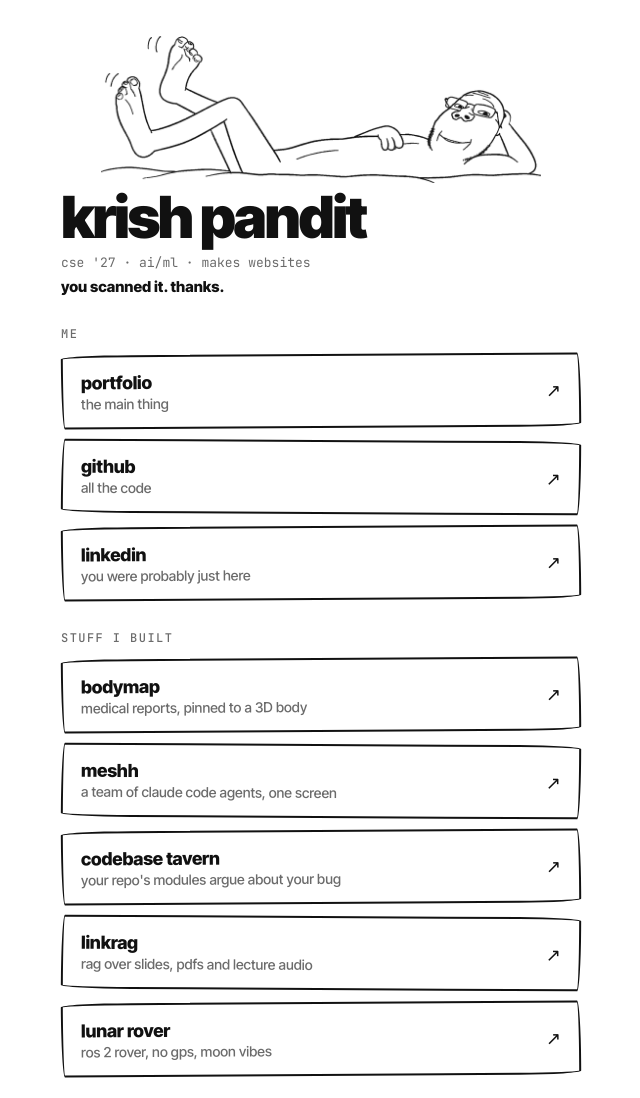
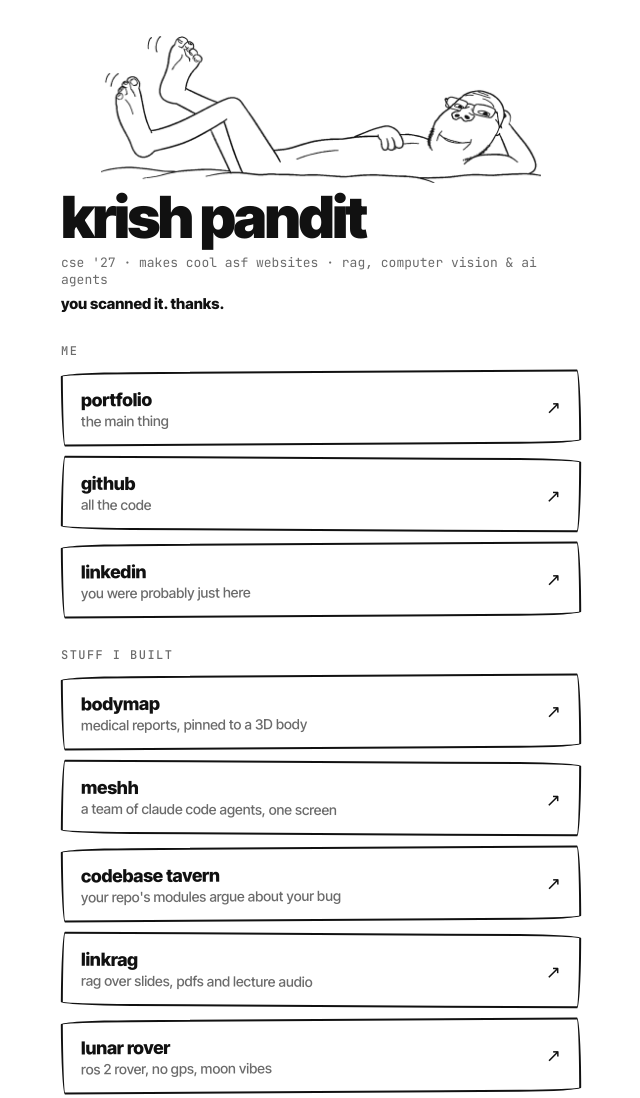
Before and after one commit to m1ssmee/links, a plain HTML site: page index.html in a window 1280 px wide. Shown: the top 1098 px of the page, without its empty margins (319-959 px from the left). Drawn offline with Linux system fonts and the light colour scheme.

Commit message:
Update tagline
Co-Authored-By: Claude Opus 5.5 <noreply@anthropic.com>
Claude-Session: https://claude.ai/code/session_01W6MEQqt5Gx6gcB2cWWSTga

```diff
--- a/index.html
+++ b/index.html
@@ -54,7 +54,7 @@
 <main>
   <img class="guy" src="guy.png" alt="Doodle of a guy lying down, smugly kicking his feet">
   <h1>krish pandit</h1>
-  <p class="sub">cse '27 · ai/ml · makes websites</p>
+  <p class="sub">cse '27 · makes cool asf websites · rag, computer vision &amp; ai agents</p>
   <p class="note">you scanned it. thanks.</p>
 
   <h2>me</h2>
```
